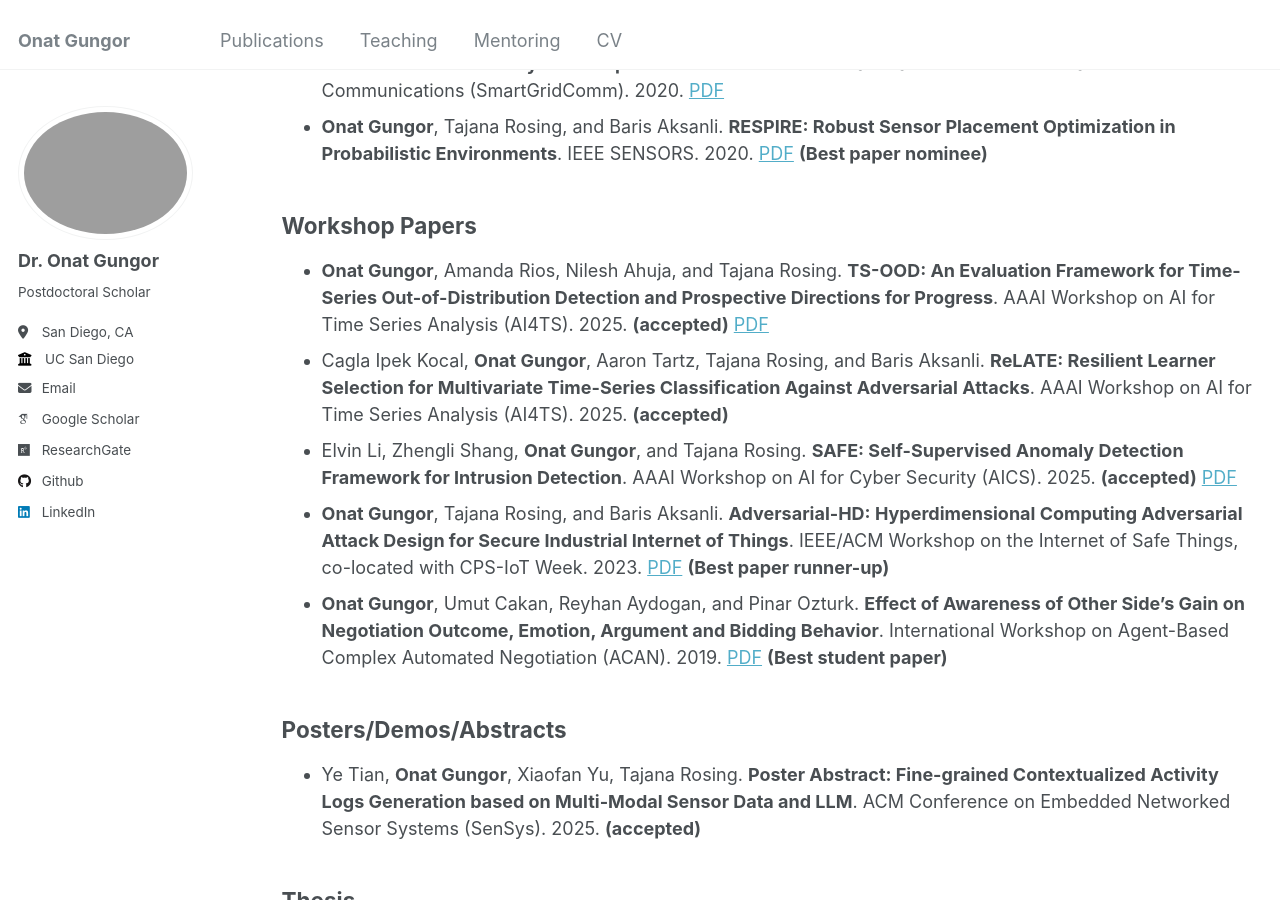
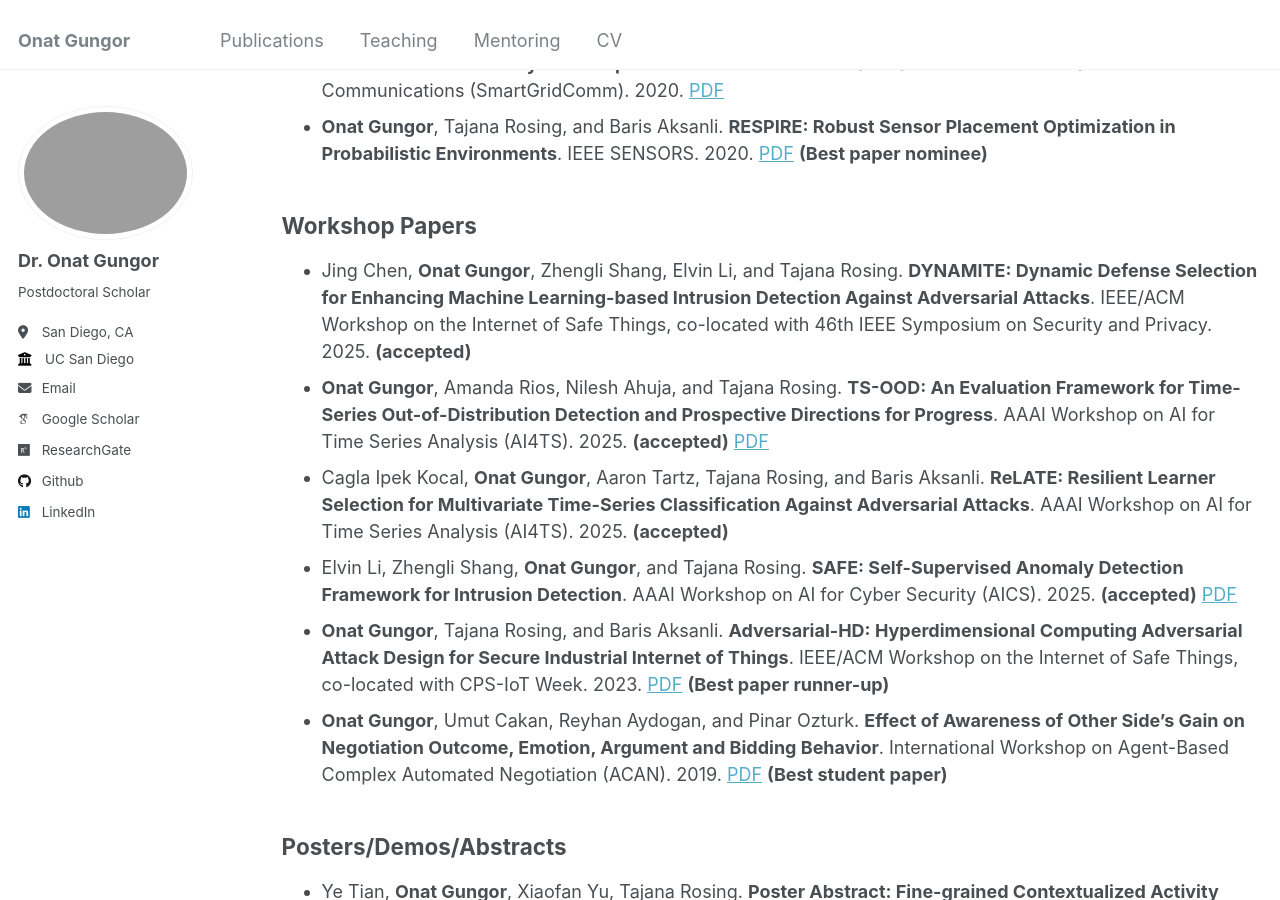
Before and after one commit to onatucsd/onatucsd.github.io, a Jekyll site: the page built from _pages/publications.md, in a window 1280 px wide and 900 px high, scrolled down 1776 px. Built offline with Jekyll 4.4.1, drawn with Linux system fonts in a browser that asks for light colours; some web fonts are replaced.

Commit message:
Update publications.md

```diff
--- a/_pages/publications.md
+++ b/_pages/publications.md
@@ -32,6 +32,8 @@ author_profile: true
 * **Onat Gungor**, Tajana Rosing, and Baris Aksanli. **RESPIRE: Robust Sensor Placement Optimization in Probabilistic Environments**. IEEE SENSORS. 2020. [PDF](https://ieeexplore.ieee.org/document/9278821) **(Best paper nominee)**
 
 ## Workshop Papers
+* Jing Chen, **Onat Gungor**, Zhengli Shang, Elvin Li, and Tajana Rosing. **DYNAMITE: Dynamic Defense Selection for Enhancing Machine Learning-based Intrusion Detection Against Adversarial Attacks**. IEEE/ACM Workshop on the Internet of Safe Things, co-located with 46th IEEE Symposium on
+Security and Privacy. 2025. **(accepted)**
 * **Onat Gungor**, Amanda Rios, Nilesh Ahuja, and Tajana Rosing. **TS-OOD: An Evaluation Framework for Time-Series Out-of-Distribution Detection and Prospective Directions for Progress**. AAAI Workshop on AI for Time Series Analysis (AI4TS). 2025. **(accepted)** [PDF](https://arxiv.org/abs/2502.15901)
 * Cagla Ipek Kocal, **Onat Gungor**, Aaron Tartz, Tajana Rosing, and Baris Aksanli. **ReLATE: Resilient Learner Selection for Multivariate Time-Series Classification Against Adversarial Attacks**. AAAI Workshop on AI for Time Series Analysis (AI4TS). 2025. **(accepted)**
 * Elvin Li, Zhengli Shang, **Onat Gungor**, and Tajana Rosing. **SAFE: Self-Supervised Anomaly Detection Framework for Intrusion Detection**. AAAI Workshop on AI for Cyber Security (AICS). 2025. **(accepted)** [PDF](https://arxiv.org/abs/2502.07119)
```
